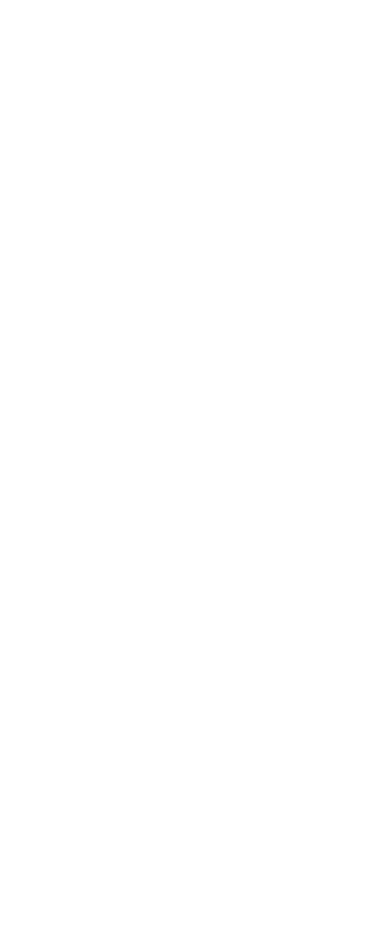
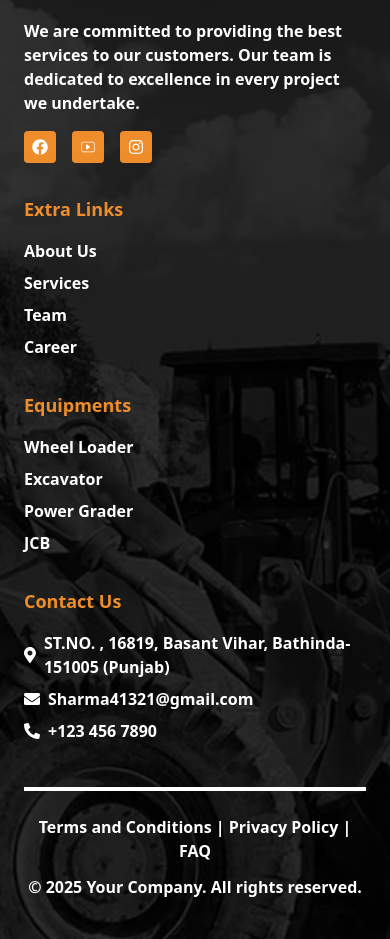
Before and after one commit to Manish6906/Construction, a React (Vite) app: page / in a window 390 px wide. Shown: the part 10720-11659 px from the top of the page. Before the commit the page ends 10411 px from the top, so only its background shows below. Built offline with nearby package versions, Linux system fonts and the light colour scheme.

Commit message:
full without content

```diff
--- a/package.json
+++ b/package.json
@@ -18,6 +18,7 @@
     "react-icons": "^5.5.0",
     "react-intersection-observer": "^9.16.0",
     "react-router-dom": "^7.5.2",
+    "react-scroll": "^1.9.3",
     "swiper": "^11.2.6",
     "tailwindcss": "^4.1.4"
   },
--- a/src/App.jsx
+++ b/src/App.jsx
@@ -8,6 +8,7 @@
 import SecondSection from "./Components/TopSectionPage/SecondSection"
 import FourthSection from "./Components/MainPage/FourthSection"
 import LastSection from "./Components/MainPage/LastSection"
+import Footer from "./Components/Footer/Footer"
 
 
 function App() {
@@ -20,6 +21,7 @@
     <BrowserRouter>
 
       <Navbar />
+
 <SecondSection />
     <FullSection />
     <RentAndBuy />
@@ -28,6 +30,7 @@
       <Testimonials />
       <ChooseQuality />
       <LastSection />
+      <Footer />
     </BrowserRouter>
 
 
--- /dev/null
+++ b/src/Components/Footer/Footer.jsx
@@ -0,0 +1,94 @@
+import React from 'react';
+import { Link } from 'react-router-dom'; // Import Link from react-router-dom
+import footer from '../../assets/images/footerimg.png';
+import logo from '../../assets/images/Logo.png';
+import { FaArrowRight } from "react-icons/fa";
+import { FaFacebook, FaInstagram, FaMapMarkerAlt, FaPhoneAlt, FaEnvelope } from "react-icons/fa";
+import { CiYoutube } from "react-icons/ci";
+
+function Footer() {
+  return (
+    <div>
+      <footer className='relative mt-7 md:mt-15 px-6 py-10 lg:px-20' style={{
+            background: `url(${footer})`,
+            backgroundSize: 'cover',
+            backgroundPosition: 'center',
+          }}>
+
+        {/* Dark overlay */}
+        <div className="absolute inset-0 bg-black opacity-60 z-0"></div>
+
+        {/* Content section */}
+        <div className='relative z-10 text-white'>
+          <div className='md:flex justify-between items-center mb-10'>
+            <img src={logo} alt='footer logo' className="h-12" />
+            <h1 className='text-xl lg:text-3xl font-bold text-center md:text-left'>Schedule Your Rental Today!</h1>
+            <button className="mt-3 sm:mt-0 flex items-center gap-2 px-6 py-2 cursor-pointer bg-[#EF8D2A] rounded-sm hover:bg-[#e67e10] transition-colors">
+              Make Appointment <FaArrowRight />
+            </button>
+          </div>
+
+          <div className='grid grid-cols-1 sm:grid-cols-2 md:grid-cols-3 lg:grid-cols-4 gap-8 border-b-4 border-t-4 pb-11 pt-11'>
+            {/* About Us Section */}
+            <div>
+              <h2 className='text-lg font-bold mb-4 text-[#EF8D2A]'>About Us</h2>
+              <p className='mb-4 font-semibold'>We are committed to providing the best services to our customers. Our team is dedicated to excellence in every project we undertake.</p>
+              <div className='flex space-x-4'>
+                <a href="#" target='_blank' className='text-white bg-[#EF8D2A] p-2 rounded-sm hover:bg-[#e67e10] transition-colors'><FaFacebook /></a>
+                <a href="#" target='_blank' className='text-white bg-[#EF8D2A] p-2 rounded-sm hover:bg-[#e67e10] transition-colors'><CiYoutube /></a>
+                <a href="#" target='_blank' className='text-white bg-[#EF8D2A] p-2 rounded-sm hover:bg-[#e67e10] transition-colors'><FaInstagram /></a>
+              </div>
+            </div>
+
+            {/* Extra Links Section */}
+            <div>
+              <h2 className='text-lg font-bold mb-4 text-[#EF8D2A]'>Extra Links</h2>
+              <ul className='space-y-2 font-semibold'>
+                <li><Link to="/about" className='text-white hover:text-[#EF8D2A]'>About Us</Link></li>
+                <li><Link to="/services" className='text-white hover:text-[#EF8D2A]'>Services</Link></li>
+                <li><Link to="/team" className='text-white hover:text-[#EF8D2A]'>Team</Link></li>
+                <li><Link to="/career" className='text-white hover:text-[#EF8D2A]'>Career</Link></li>
+              </ul>
+            </div>
+
+            {/* Equipments Section */}
+            <div>
+              <h2 className='text-lg font-bold mb-4 text-[#EF8D2A]'>Equipments</h2>
+              <ul className='space-y-2 font-semibold'>
+                <li><Link to="/wheel-loader" className='text-white hover:text-[#EF8D2A]'>Wheel Loader</Link></li>
+                <li><Link to="/excavator" className='text-white hover:text-[#EF8D2A]'>Excavator</Link></li>
+                <li><Link to="/power-grader" className='text-white hover:text-[#EF8D2A]'>Power Grader</Link></li>
+                <li><Link to="/jcb" className='text-white hover:text-[#EF8D2A]'>JCB</Link></li>
+              </ul>
+            </div>
+
+            {/* Contact Us Section */}
+            <div>
+              <h2 className='text-lg font-bold mb-4 text-[#EF8D2A]'>Contact Us</h2>
+              <ul className='space-y-2 font-semibold'>
+                <li className='flex items-center text-white'>
+                  <FaMapMarkerAlt className='mr-2' /> ST.NO. , 16819, Basant Vihar, Bathinda-151005 (Punjab)
+                </li>
+                <li className='flex items-center text-white'>
+                  <FaEnvelope className='mr-2' /> Sharma41321@gmail.com
+                </li>
+                <li className='flex items-center text-white'>
+                  <FaPhoneAlt className='mr-2' /> +123 456 7890
+                </li>
+              </ul>
+            </div>
+          </div>
+
+          <div className='text-center font-semibold mt-6 sm:mt-8 md:flex justify-between'>
+            <div className='mb-3 md:mb-0'>
+              <p><Link to="/terms" className="hover:text-[#EF8D2A]">Terms and Conditions</Link> | <Link to="/privacy" className="hover:text-[#EF8D2A]">Privacy Policy</Link> | <Link to="/faq" className="hover:text-[#EF8D2A]">FAQ</Link></p>
+            </div>
+            <p>&copy; 2025 Your Company. All rights reserved.</p>
+          </div>
+        </div>
+      </footer>
+    </div>
+  );
+}
+
+export default Footer;
--- a/src/Components/MainPage/AboutSection.jsx
+++ b/src/Components/MainPage/AboutSection.jsx
@@ -6,7 +6,7 @@
 import CountUp from 'react-countup';
 function AboutSection() {
   return (
-    <div className="py-10 px-4 sm:px-8 md:px-16 lg:px-20">
+    <div className="py-10 px-4 sm:px-8 md:px-16 lg:px-20" id='test3'>
       <div className="flex flex-col md:flex-row items-center gap-10">
         {/* Left section */}
         <div className="w-full md:w-1/2 space-y-2 ">
--- a/src/Components/MainPage/Testimonials.jsx
+++ b/src/Components/MainPage/Testimonials.jsx
@@ -64,7 +64,7 @@
 
 function Testimonials() {
   return (
-   <div className='bg-gray-300'>
+   <div className='bg-gray-300' id='test4'>
      <div className="max-w-7xl mx-auto px-4 py-6 ">
       {/* Heading Section (Pushed down slightly using mt-10) */}
       <div className="flex flex-col md:flex-row justify-between items-center mb-6 mt-10">
--- a/src/Components/Navbar/Navbar.jsx
+++ b/src/Components/Navbar/Navbar.jsx
@@ -1,16 +1,17 @@
 import React, { useState } from "react";
 import logo from '../../assets/images/Logo.png';
 import { FaArrowRight } from "react-icons/fa";
-import { Link } from "react-router-dom";
+import { Link as ScrollLink } from "react-scroll"; // Importing ScrollLink from react-scroll
+
 const Navbar = () => {
   const [isOpen, setIsOpen] = useState(false);
   const toggleMenu = () => setIsOpen(!isOpen);
 
   const navLinks = [
-    { name: "HOME", href: "#" },
-    { name: "ABOUT", href: "#" },
-    { name: "SERVICE", href: "#" },
-    { name: "CONTACT", href: "#" },
+    { name: "HOME", to: "test1" },
+    { name: "CHOOSE US", to: "test2" },
+    { name: "ABOUT US", to: "test3" },
+    { name: "TESTIMONIALS", to: "test4" },
   ];
 
   return (
@@ -19,29 +20,32 @@
         <div className="flex items-center justify-between h-16">
           {/* Logo */}
           <div className="flex-shrink-0">
-          <Link to="/">
-          <img src={logo} alt="Logo" className="h-10 w-auto" />
-          </Link>
+            <a href="/">
+              <img src={logo} alt="Logo" className="h-10 w-auto" />
+            </a>
           </div>
 
           {/* Desktop Menu */}
           <div className="hidden md:flex items-center space-x-6 xl:space-x-20">
             {navLinks.map((link) => (
-              <a
+              <ScrollLink
                 key={link.name}
-                href={link.href}
-                className="hover:text-[#EF8D2A]  font-medium"
+                to={link.to}
+                spy={true}
+                smooth={true}
+                offset={-100}
+                duration={200}
+                className="hover:text-[#EF8D2A] cursor-pointer font-medium"
               >
                 {link.name}
-              </a>
+              </ScrollLink>
             ))}
           </div>
 
           {/* Appointment Button */}
           <button className="hidden md:flex items-center gap-2 px-6 py-2 cursor-pointer bg-[#EF8D2A] rounded-sm hover:bg-[#e67e10] transition-colors">
-  Make Appointment <FaArrowRight />
-</button>
-
+            Make Appointment <FaArrowRight />
+          </button>
 
           {/* Mobile Hamburger */}
           <div className="md:hidden">
@@ -77,16 +81,20 @@
       {isOpen && (
         <div className="md:hidden px-4 pb-4 space-y-3">
           {navLinks.map((link) => (
-            <a
+            <ScrollLink
               key={link.name}
-              href={link.href}
+              to={link.to}
+              spy={true}
+              smooth={true}
+              offset={-100}
+              duration={200}
               className="block text-white hover:text-[#EF8D2A] transition-colors"
             >
               {link.name}
-            </a>
+            </ScrollLink>
           ))}
           <button className="w-full bg-[#EF8D2A] px-4 cursor-pointer py-2 flex items-center gap-2 rounded-md hover:bg-[#e67e10] transition-colors">
-            Make Appointment<FaArrowRight />
+            Make Appointment <FaArrowRight />
           </button>
         </div>
       )}
--- a/src/Components/ServicePage/FullSection.jsx
+++ b/src/Components/ServicePage/FullSection.jsx
@@ -4,7 +4,7 @@
 
 function FullSection() {
   return (
-    <div className="flex flex-col md:flex-row justify-center items-center gap-10 px-4 md:px-20 py-10">
+    <div className="flex flex-col md:flex-row justify-center items-center gap-10 px-4 md:px-20 py-10" id='test2'>
       <FirstSection />
       <RightSection />
     </div>
--- a/src/Components/TopSectionPage/SecondSection.jsx
+++ b/src/Components/TopSectionPage/SecondSection.jsx
@@ -7,7 +7,7 @@
   return (
     <div
       className="relative bg-cover bg-center w-full py-12"
-      style={{ backgroundImage: `url(${image1})` }}
+      style={{ backgroundImage: `url(${image1})` }} id='test1'
     >
       <div className=" flex flex-col md:flex-row items-center justify-between px-6 md:px-12">
 
```
Also changed, not shown: src/assets/images/footerimg.png (added), 1 other file (tests, documents, lock files or other folders).
